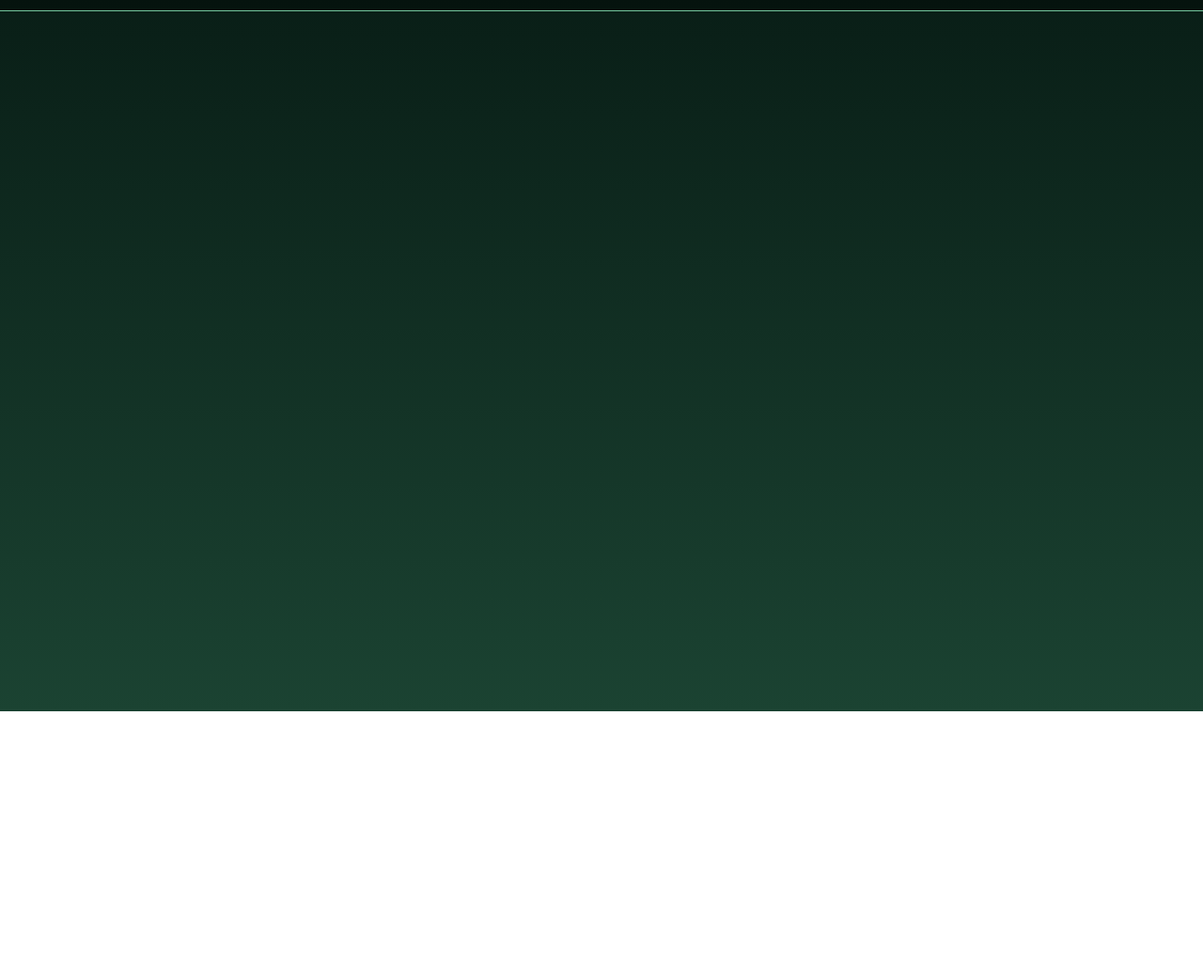
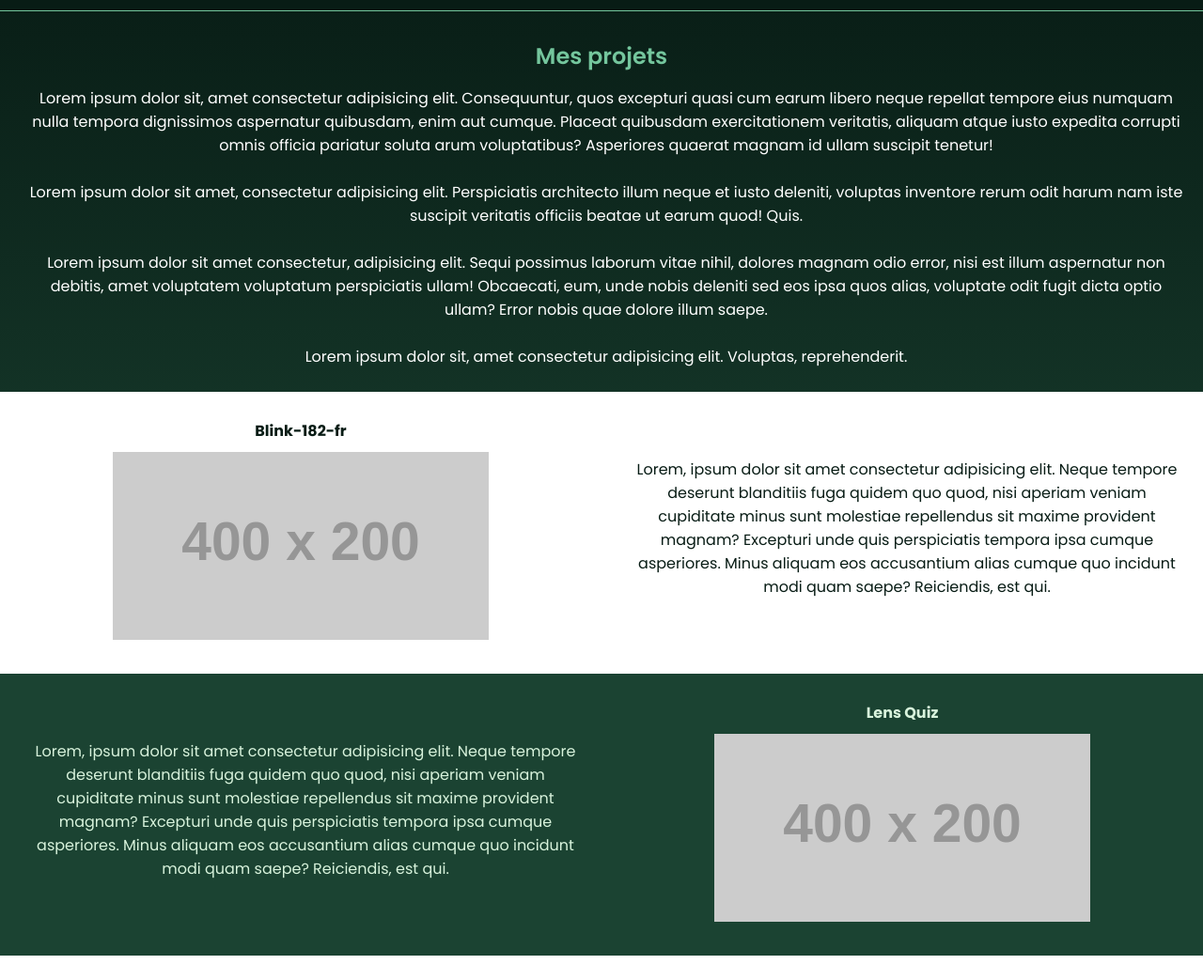
Before and after one commit to Jordan-182/Portfolio, a plain HTML site: page projects.html in a window 1280 px wide. Shown: the part 43-1086 px from the top of the page at 94% size. Before the commit the page ends 800 px from the top, so only its background shows below. Drawn offline with Linux system fonts and the light colour scheme; placeholder pictures from the web are drawn by us.

Commit message:
project init

```diff
--- a/projects.html
+++ b/projects.html
@@ -32,7 +32,73 @@
            </div>
      </nav>
     </header>
-
+    <article class="projects-main">
+      <h3>Mes projets</h3>
+      <p>Lorem ipsum dolor sit, amet consectetur adipisicing elit.
+        Consequuntur, quos excepturi quasi cum earum libero neque
+        repellat tempore eius numquam nulla tempora dignissimos aspernatur
+        quibusdam, enim aut cumque. Placeat quibusdam exercitationem veritatis,
+        aliquam atque iusto expedita corrupti omnis officia pariatur soluta
+        arum voluptatibus? Asperiores quaerat magnam id ullam suscipit tenetur!</p>
+        <p>Lorem ipsum dolor sit amet, consectetur adipisicing elit. Perspiciatis
+        architecto illum neque et iusto deleniti, voluptas inventore rerum odit harum
+        nam iste suscipit veritatis officiis beatae ut earum quod! Quis.</p>
+       <p>Lorem ipsum dolor sit amet consectetur, adipisicing elit. Sequi possimus
+        laborum vitae nihil, dolores magnam odio error, nisi est illum aspernatur non debitis,
+        amet voluptatem voluptatum perspiciatis ullam! Obcaecati, eum, unde nobis deleniti sed
+        eos ipsa quos alias, voluptate odit fugit dicta optio ullam? Error nobis quae dolore illum saepe.</p>
+      <p>Lorem ipsum dolor sit, amet consectetur adipisicing elit. Voluptas, reprehenderit.</p>
+        <div class="projects-container">
+          <div class="project-card">
+            <div class="project-title">
+              <h4>Blink-182-fr</h4>
+              <img src="https://placehold.co/400x200" alt="image projet">
+            </div>
+            <div class="project-bio">
+              <p>Lorem, ipsum dolor sit amet consectetur adipisicing elit. Neque tempore deserunt blanditiis
+                fuga quidem quo quod, nisi aperiam veniam cupiditate minus sunt molestiae repellendus sit maxime
+                provident magnam? Excepturi unde quis perspiciatis tempora ipsa cumque asperiores. Minus aliquam
+                eos accusantium alias cumque quo incidunt modi quam saepe? Reiciendis, est qui.</p>
+            </div>
+          </div>
+          <div class="project-card">
+            <div class="project-bio">
+            <p>Lorem, ipsum dolor sit amet consectetur adipisicing elit. Neque tempore deserunt blanditiis
+              fuga quidem quo quod, nisi aperiam veniam cupiditate minus sunt molestiae repellendus sit maxime
+              provident magnam? Excepturi unde quis perspiciatis tempora ipsa cumque asperiores. Minus aliquam
+              eos accusantium alias cumque quo incidunt modi quam saepe? Reiciendis, est qui.</p>
+            </div>
+          <div class="project-title">
+            <h4>Lens Quiz</h4>
+            <img src="https://placehold.co/400x200" alt="image projet">
+          </div>
+        </div>
+          <div class="project-card">
+            <div class="project-title">
+            <h4>Direct Meteo</h4>
+            <img src="https://placehold.co/400x200" alt="image projet">
+          </div>
+          <div class="project-bio">
+            <p>Lorem, ipsum dolor sit amet consectetur adipisicing elit. Neque tempore deserunt blanditiis
+              fuga quidem quo quod, nisi aperiam veniam cupiditate minus sunt molestiae repellendus sit maxime
+              provident magnam? Excepturi unde quis perspiciatis tempora ipsa cumque asperiores. Minus aliquam
+              eos accusantium alias cumque quo incidunt modi quam saepe? Reiciendis, est qui.</p>
+          </div>
+        </div>
+          <div class="project-card">
+            <div class="project-bio">
+            <p>Lorem, ipsum dolor sit amet consectetur adipisicing elit. Neque tempore deserunt blanditiis
+              fuga quidem quo quod, nisi aperiam veniam cupiditate minus sunt molestiae repellendus sit maxime
+              provident magnam? Excepturi unde quis perspiciatis tempora ipsa cumque asperiores. Minus aliquam
+              eos accusantium alias cumque quo incidunt modi quam saepe? Reiciendis, est qui.</p>
+            </div>
+            <div class="project-title">
+              <h4>Mars Pictures</h4>
+              <img src="https://placehold.co/400x200" alt="image projet">
+            </div>
+          </div>
+        </div>
+    </article>
     <script src="script.js"></script>
   </body>
 </html>
--- a/style.css
+++ b/style.css
@@ -31,7 +31,6 @@ body{
 header{
     width: 100%;
     height: 55px;
-    background: rgba(0, 0, 0, 0.2);
 }
 
 nav{
@@ -40,7 +39,7 @@ nav{
     display: flex;
     align-items: center;
     padding: 15px 25px;
-    background: rgba(0, 0, 0, 0.2);
+    background: #081c15;
     box-shadow: inset 0px -1px 0px #74C69D;
 }
 
@@ -160,6 +159,66 @@ nav{
 }
 
 .about-main p:nth-child(2n+1){
+    color: #D8F3DC;
+}
+
+.projects-main{
+    display: flex;
+    flex-direction: column;
+    gap: 15px;
+}
+
+.projects-main h3{
+    text-align: center;
+    font-weight: 600;
+    font-size: 24px;
+    color: #74C69D;
+    margin-top: 30px;
+}
+
+.projects-main p{
+    text-align: center;
+    margin: 0 20px 10px 30px;
+}
+
+.project-card{
+    display: grid;
+    grid-template-columns: 1fr 1fr;
+}
+
+.project-card:nth-child(odd){
+    background: #fff;
+    color: #081c15;
+    height: 300px;
+}
+
+.project-card:nth-child(even){
+    background: #1B4332;
+    color: #fff;
+    height: 300px;
+    width: 100%;
+}
+
+.project-title{
+    text-align: center;
+    margin: auto 0;
+}
+
+.project-title h4{
+    margin-bottom: 10px;
+}
+
+.project-bio:nth-child(even),
+.project-title:nth-child(odd){
+    text-align: center;
+    margin: auto 0;
+    color: #081c15;
+}
+
+.project-bio:nth-child(odd),
+.project-title:nth-child(even){
+    text-align: center;
+    margin: auto 0;
     color: #D8F3DC;
 }
 
```
Also changed, not shown: about.html (+2 -2 lines).
